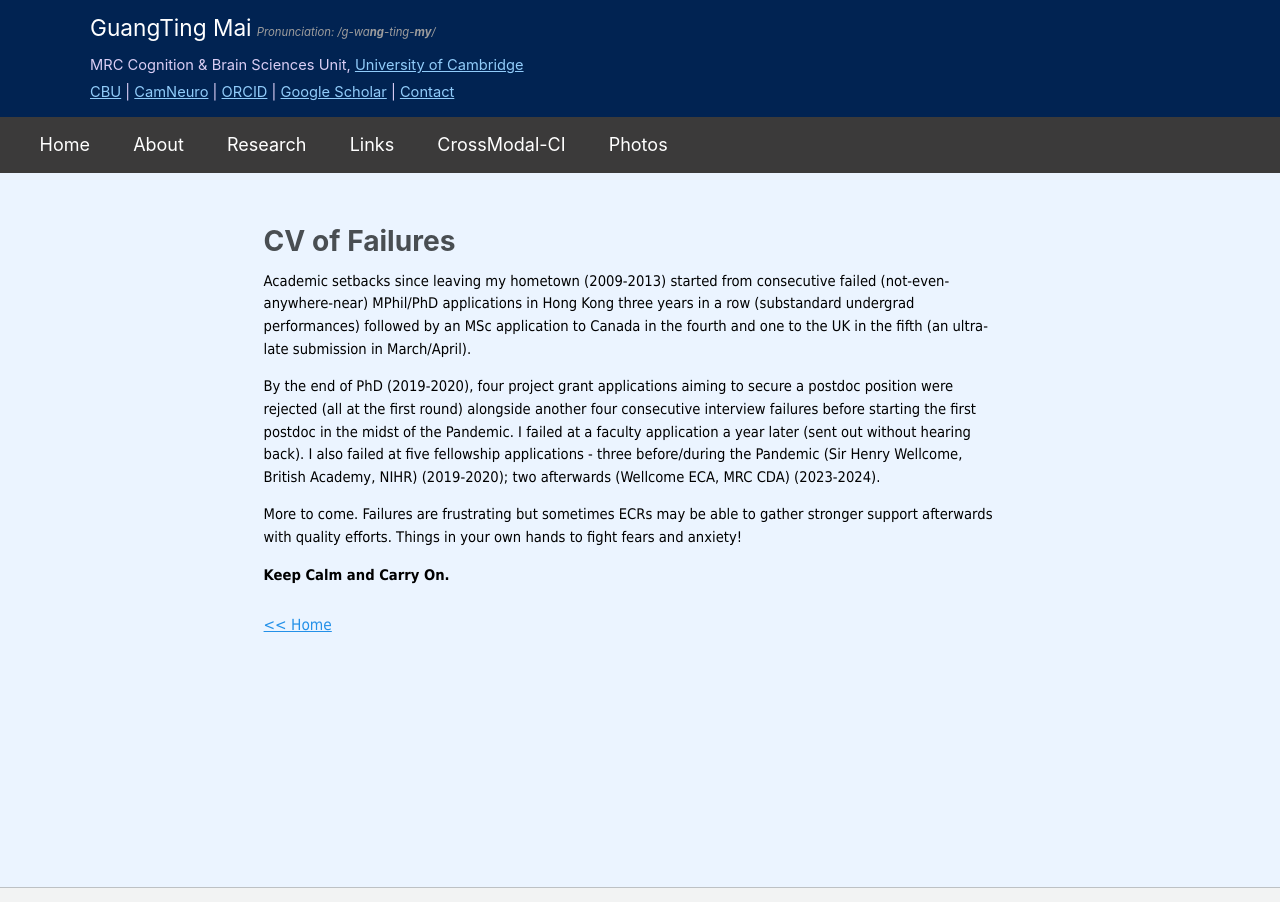
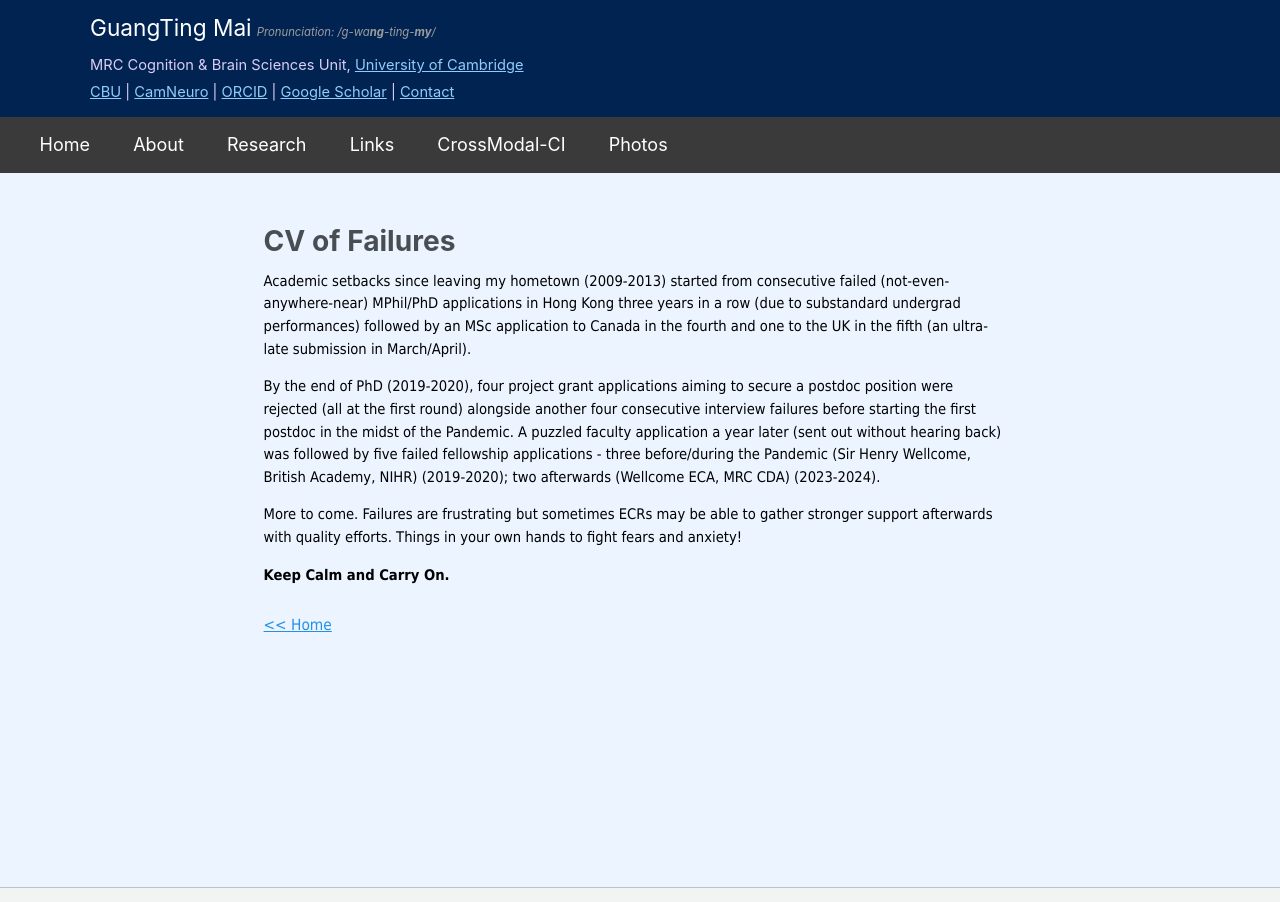
Before and after one commit to guangtingmai/guangtingmai.github.io, a Jekyll site: the page built from _pages/cv-failures.html, in a window 1280 px wide and 1105 px high, cut to the strip 0-902 px from the top of the window. Built offline with Jekyll 4.4.1, drawn with Linux system fonts in a browser that asks for light colours.

Commit message:
Update cv-failures.html

```diff
--- a/_pages/cv-failures.html
+++ b/_pages/cv-failures.html
@@ -5,11 +5,11 @@ permalink: /cv-failures/
 author_profile: true
 ---
 <p span style="font-size:11pt;font-family:Tahoma;color: black;line-height:1.55;display:block;margin-bottom:0.2vh">Academic setbacks since leaving my hometown (2009-2013)
-  started from consecutive failed (not-even-anywhere-near) MPhil/PhD applications in Hong Kong three years in a row (substandard undergrad performances)
+  started from consecutive failed (not-even-anywhere-near) MPhil/PhD applications in Hong Kong three years in a row (due to substandard undergrad performances)
   followed by an MSc application to Canada in the fourth and one to the UK in the fifth (an ultra-late submission in March/April).</span></p>
 <p span style="font-size:11pt;font-family:Tahoma;color: black;line-height:1.55;display:block;margin-bottom:0.2vh">By the end of PhD (2019-2020), four project grant applications
   aiming to secure a postdoc position were rejected (all at the first round) alongside another four consecutive interview failures before starting the first postdoc
-  in the midst of the Pandemic. I failed at a faculty application a year later (sent out without hearing back). I also failed at five fellowship applications
+  in the midst of the Pandemic. A puzzled faculty application a year later (sent out without hearing back) was followed by five failed fellowship applications
   - three before/during the Pandemic (Sir Henry Wellcome, British Academy, NIHR) (2019-2020); two afterwards (Wellcome ECA, MRC CDA) (2023-2024).</span></p>
 <p span style="font-size:11pt;font-family:Tahoma;color: black;line-height:1.55;display:block;margin-bottom:0.2vh">More to come. Failures are frustrating but sometimes ECRs
   may be able to gather stronger support afterwards with quality efforts. Things in your own hands to fight fears and anxiety!
```
